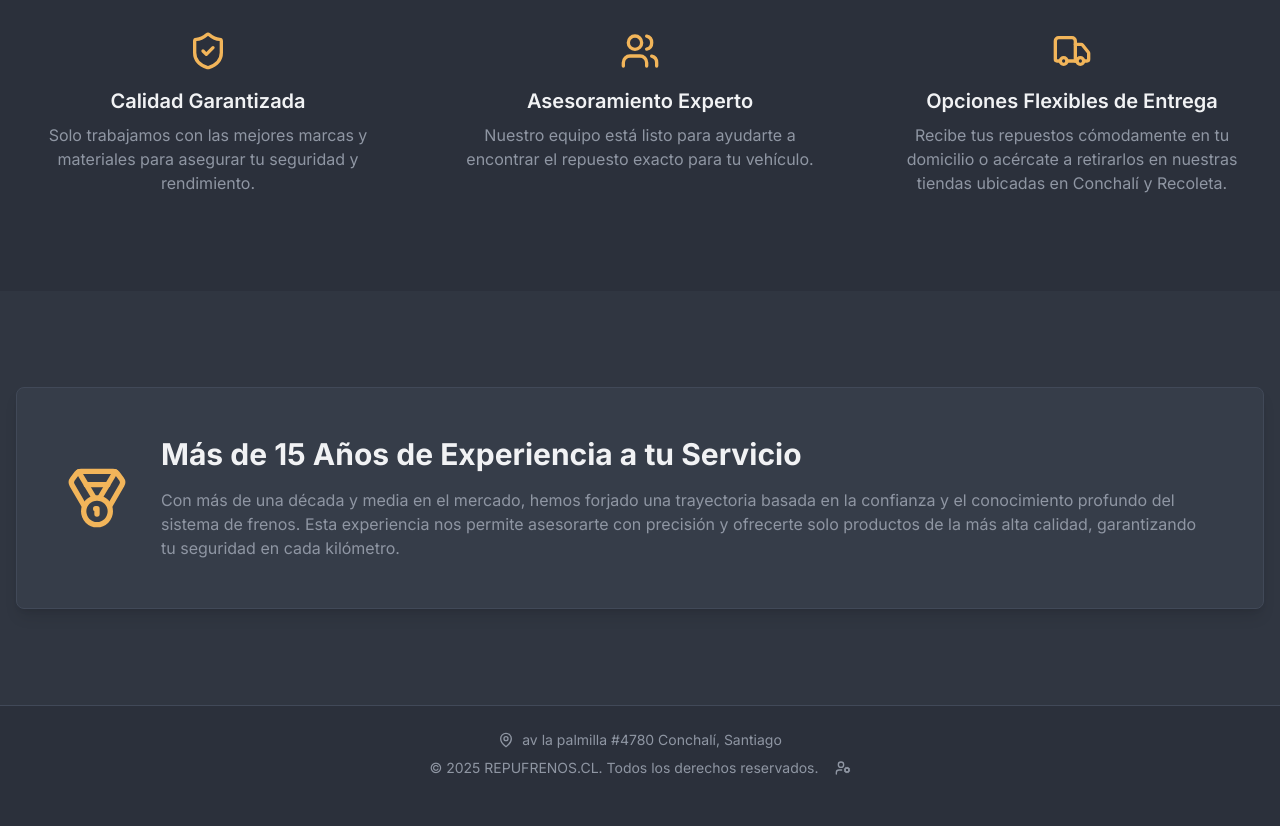
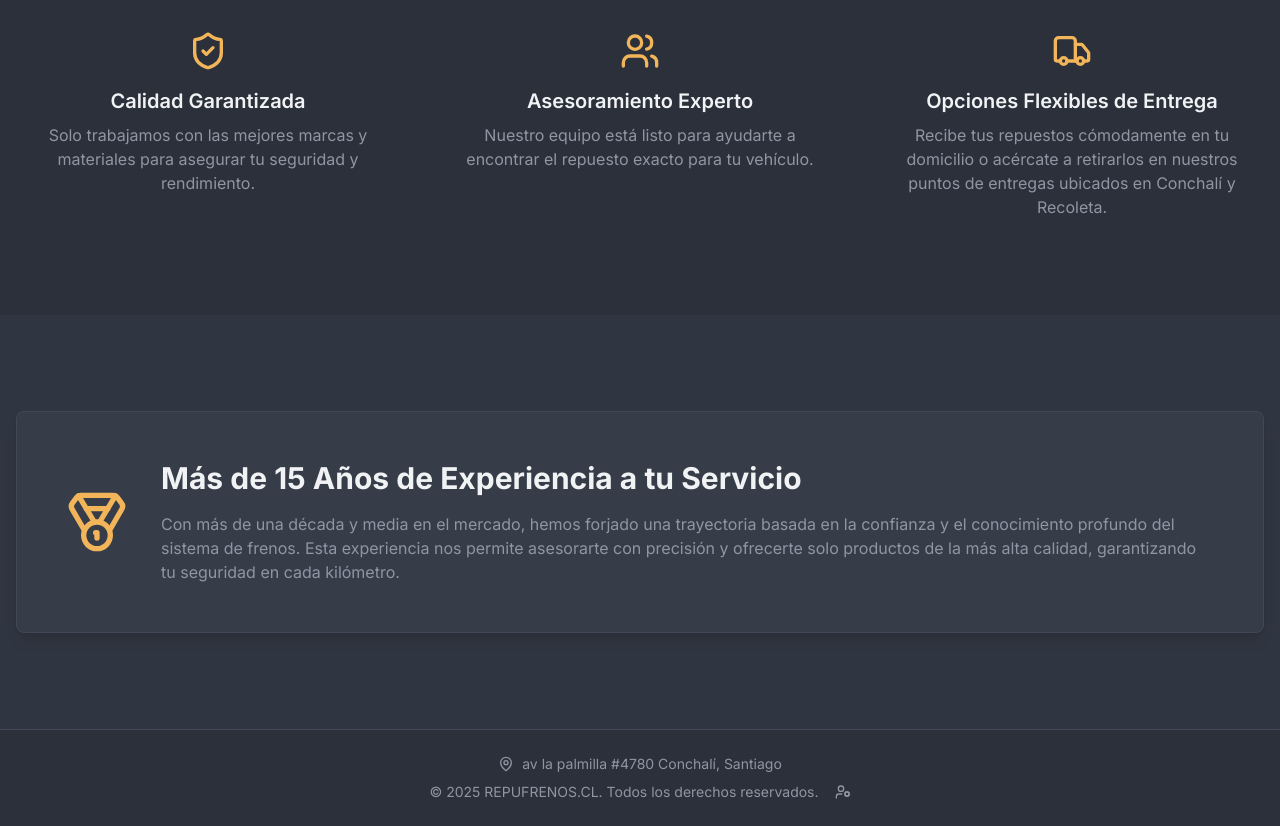
Before and after one commit to marce1404/TIENDA-FRENOS, a Next.js app: page / in a window 1280 px wide. Shown: the part 1180-2006 px from the top of the page. Before the commit the page ends 1982 px from the top, so only its background shows below. Built offline with nearby package versions, Linux system fonts and the light colour scheme.

Commit message:
cambia nuestras tiendas por puntos de entregas

```diff
--- a/src/app/page.tsx
+++ b/src/app/page.tsx
@@ -56,7 +56,7 @@ export default function HomePage() {
     {
       icon: <Truck className="h-10 w-10 text-primary" />,
       title: 'Opciones Flexibles de Entrega',
-      description: 'Recibe tus repuestos cómodamente en tu domicilio o acércate a retirarlos en nuestras tiendas ubicadas en Conchalí y Recoleta.',
+      description: 'Recibe tus repuestos cómodamente en tu domicilio o acércate a retirarlos en nuestros puntos de entregas ubicados en Conchalí y Recoleta.',
     },
   ];
 
```
